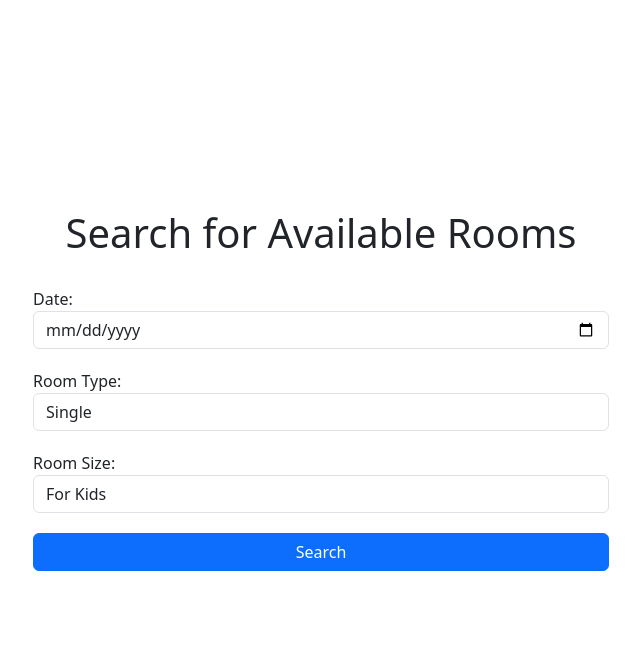
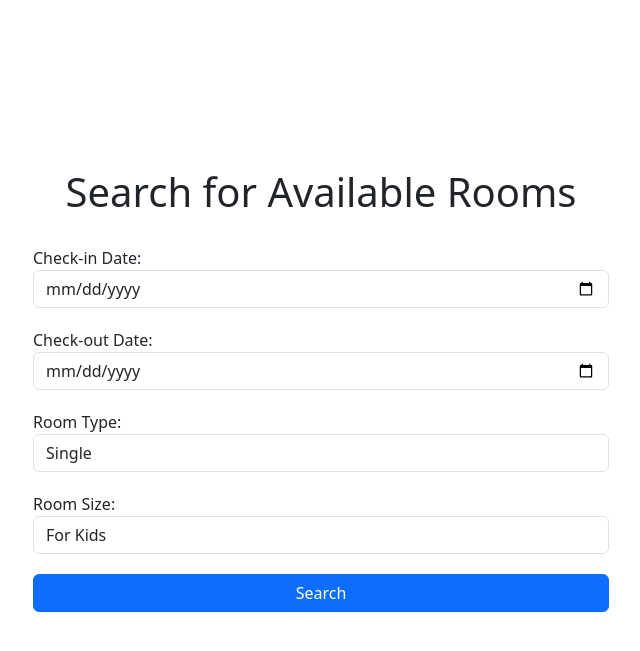
Before and after one commit to shaira5646/Hotel-Booking, a Flask app: page /search in a window 1280 px wide. Shown: the top 651 px of the page, without its empty margins (319-959 px from the left). Run offline with Flask 3, Linux system fonts and the light colour scheme.

Commit message:
Update search.html

```diff
--- a/website/Templates/search.html
+++ b/website/Templates/search.html
@@ -59,7 +59,17 @@
       <h1>Search for Available Rooms</h1>
       <form id="search-form" method="POST">
         <div class="form-group">
-          <label for="date">Date:</label>
+          <label for="date">Check-in Date:</label>
+          <input
+            name="date"
+            type="date"
+            class="form-control"
+            id="date"
+            required
+          />
+        </div>
+        <div class="form-group">
+          <label for="date">Check-out Date:</label>
           <input
             name="date"
             type="date"
```
